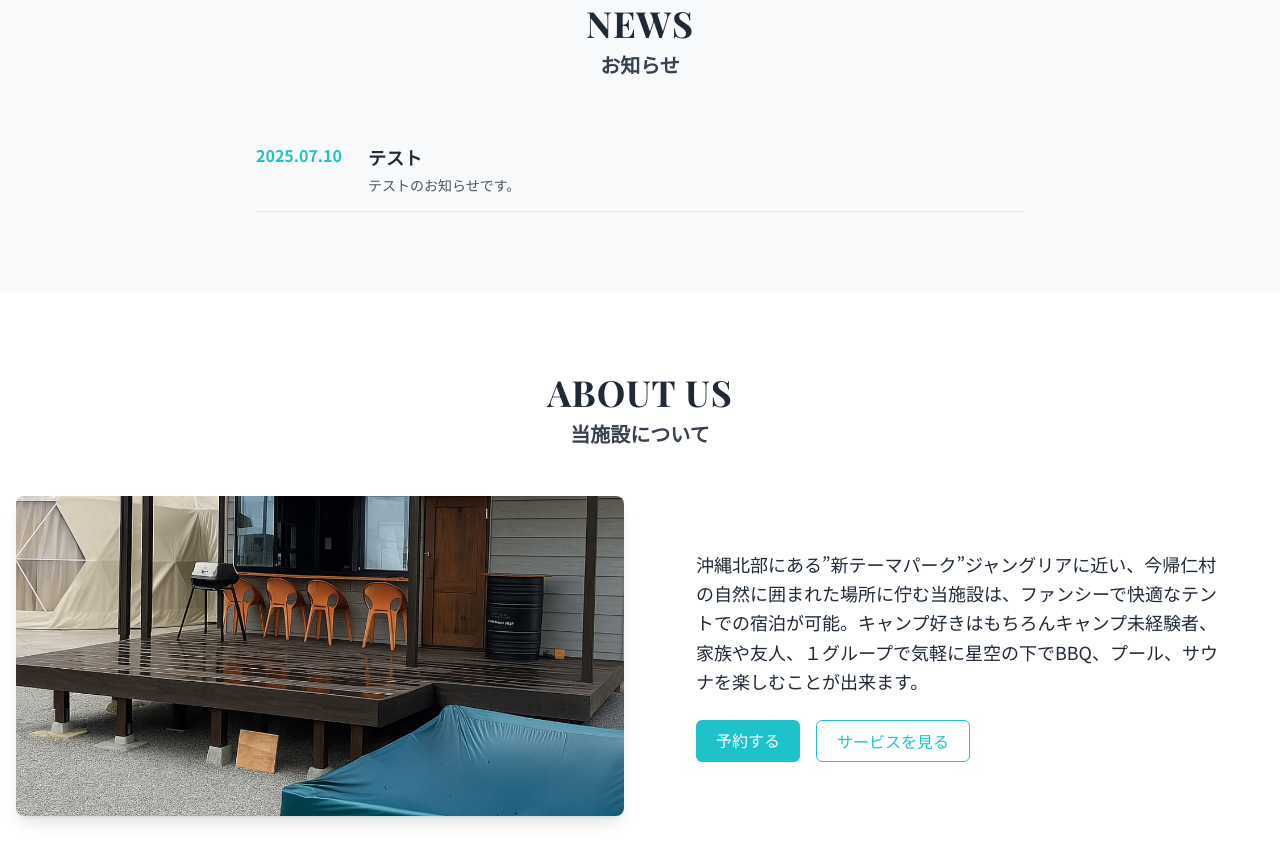
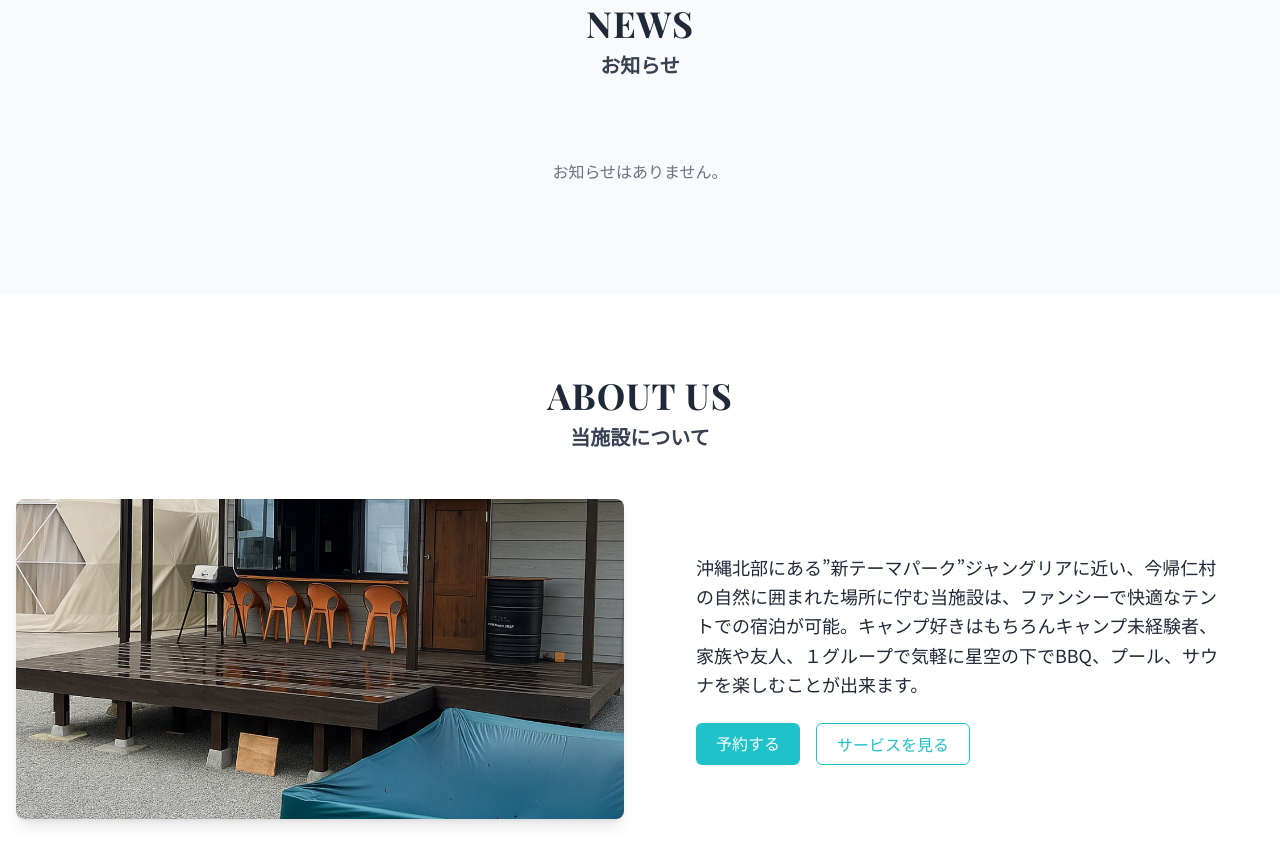
Before and after one commit to Shima-Chasan/glamping-base-yolo, an Eleventy site: page index.html in a window 1280 px wide. Shown: the part 877-1742 px from the top of the page. Built offline with nearby package versions, Linux system fonts and the light colour scheme; Eleventy itself is replaced by a stand-in of ours; files that its build step writes are made by us from their sources; no server answers.

Commit message:
ニュースローダーからテスト記事の強制表示コードを削除

```diff
--- a/js/news-loader.js
+++ b/js/news-loader.js
@@ -139,19 +139,10 @@ async function loadNewsData() {
         // ニュースコンテナをクリア
         newsContainer.innerHTML = '';
 
-        // テスト記事を強制的に表示
+        // データがない場合は空のまま表示
         if (validNewsData.length === 0) {
-            // テスト記事を手動で追加
-            const testArticle = {
-                id: '20250710-テスト',
-                title: 'テスト',
-                date: '2025.07.10',
-                content: 'テストのお知らせです。\n公式サイトを公開しました！',
-                published: true
-            };
-
-            console.log('データがないため、テスト記事を追加:', testArticle);
-            validNewsData.push(testArticle);
+            console.log('ニュースデータがありません');
+            // 空のまま表示するため、何も追加しない
         }
 
         // モーダル要素を作成
```
